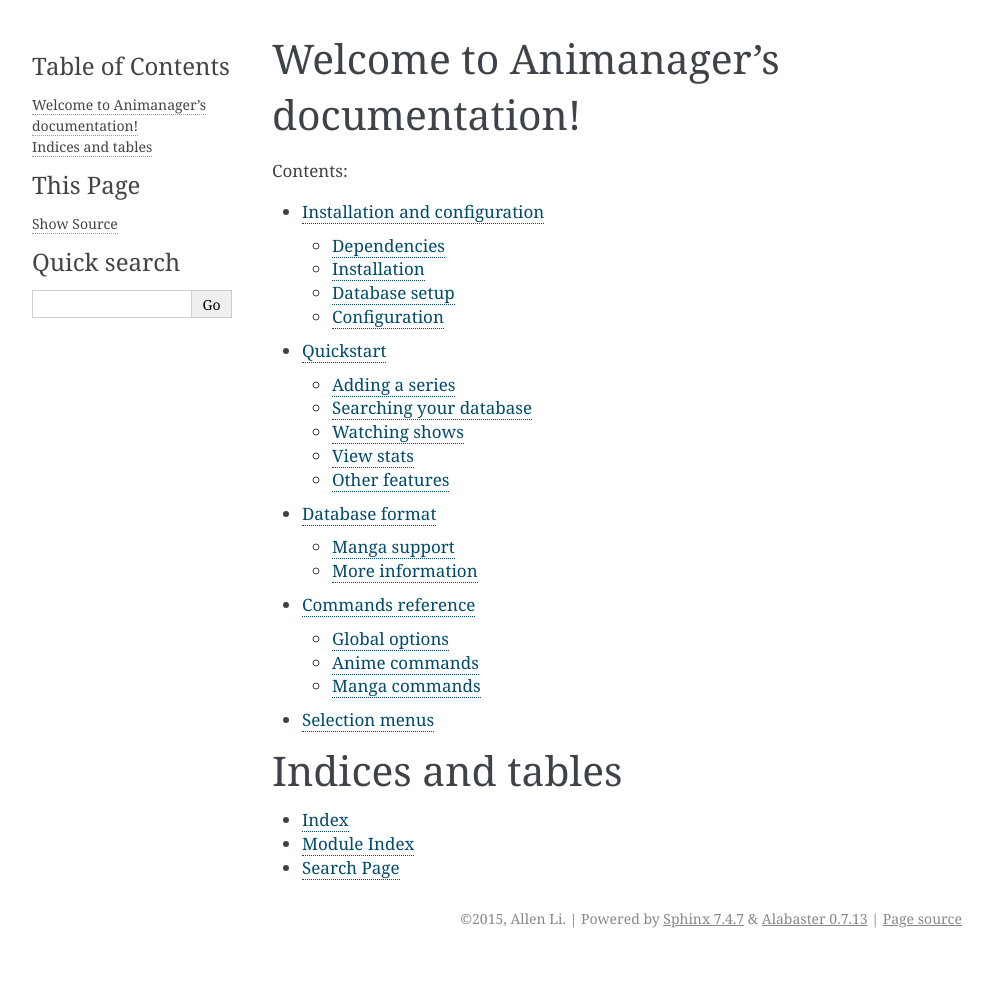
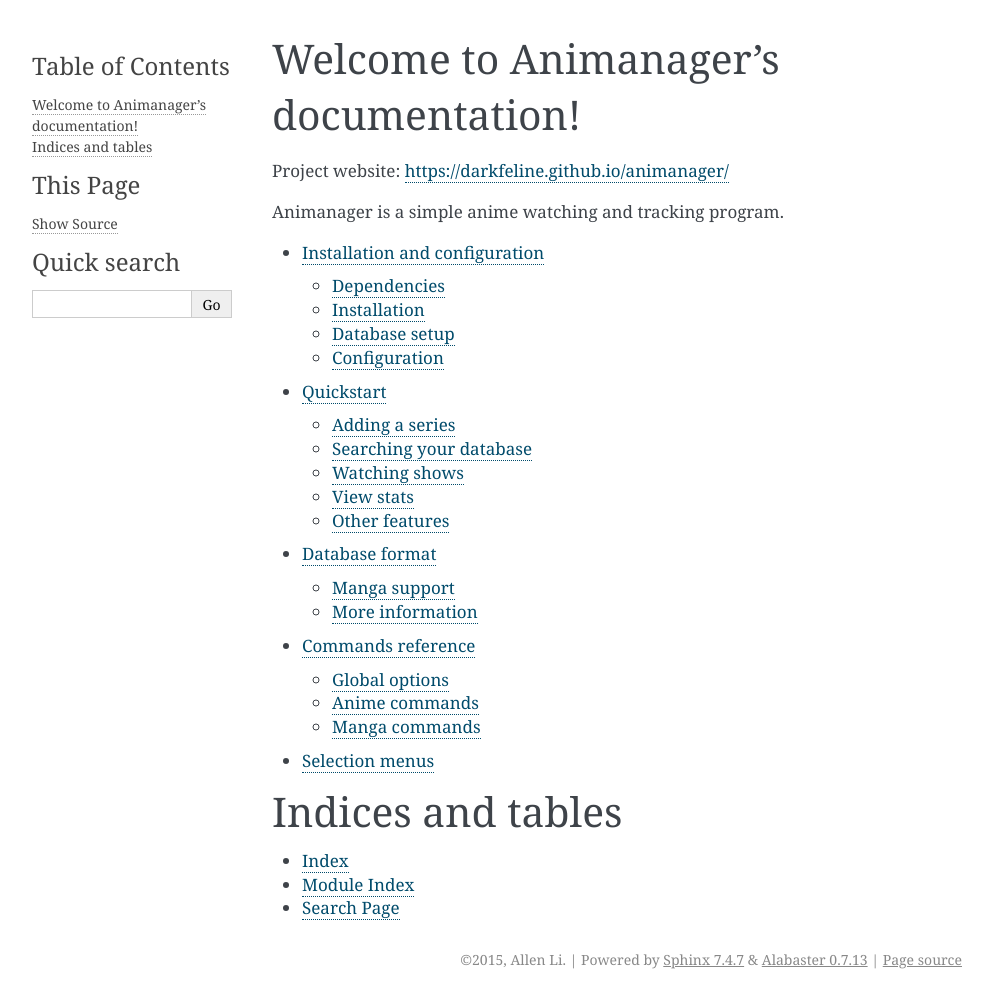
Before and after one commit to darkfeline/animanager, a Sphinx documentation site: the page built from doc/index.rst, in a window 1280 px wide. Shown: the whole page, without its empty margins (148-1141 px from the left). Built offline with Sphinx 7.4.7, drawn with Linux system fonts in a browser that asks for light colours; pages that are not in the unit, such as notebooks, are missing from menus; before the commit the page ends 958 px from its top, so only the background shows below that.

Commit message:
Add documentation intro

```diff
--- a/doc/index.rst
+++ b/doc/index.rst
@@ -1,7 +1,9 @@
 Welcome to Animanager's documentation!
 ======================================
 
-Contents:
+Project website: https://darkfeline.github.io/animanager/
+
+Animanager is a simple anime watching and tracking program.
 
 .. toctree::
    :maxdepth: 2
```
